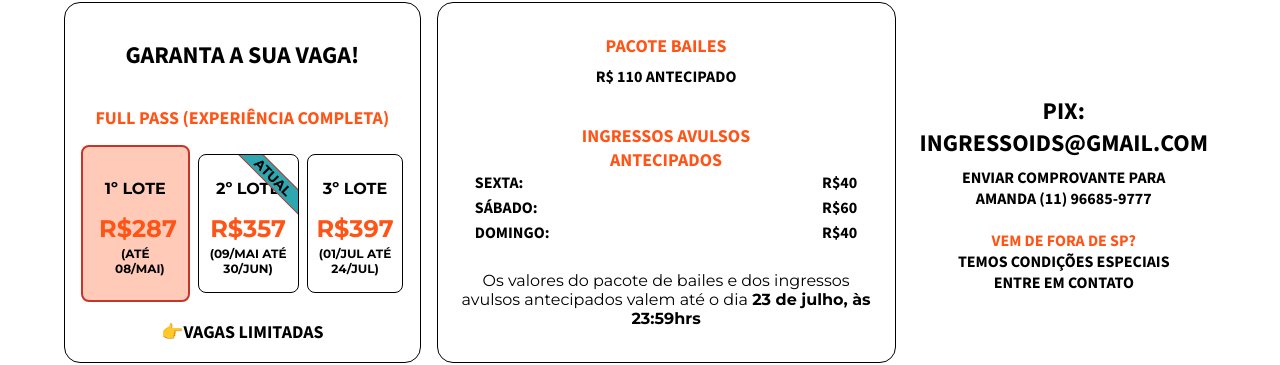
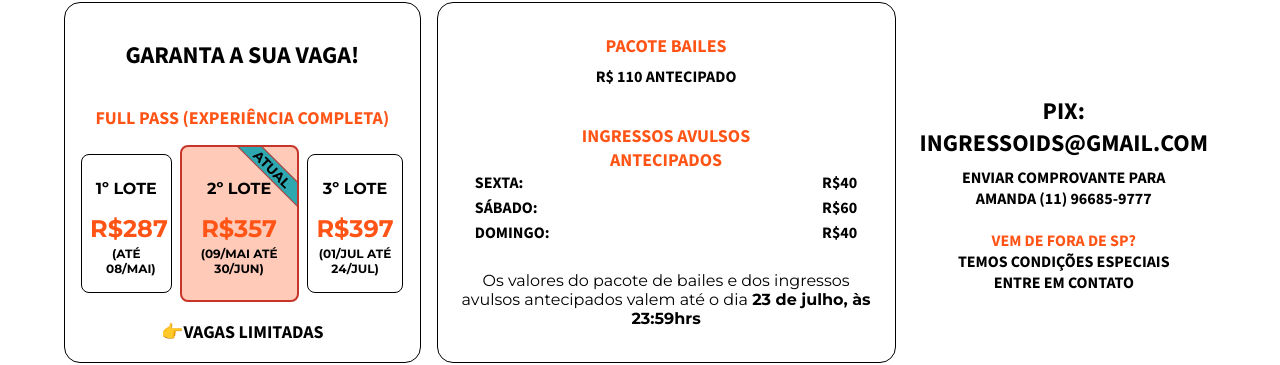
Before and after one commit to Matheus-Rdl/IDS_LandingPage, a React (Vite) app in the folder frontend/: page / in a window 1280 px wide. Shown: the part 3367-3732 px from the top of the page. Built offline with nearby package versions, Linux system fonts and the light colour scheme.

Commit message:
Update App.css

```diff
--- a/frontend/src/App.css
+++ b/frontend/src/App.css
@@ -1179,7 +1179,7 @@ ol {
 
 }
 
-.money .money-content .money-content-box-bill .money-content-box-bill-price .money-content-box-bill-price-content:nth-child(1) {
+.money .money-content .money-content-box-bill .money-content-box-bill-price .money-content-box-bill-price-content:nth-child(2) {
   background-color: rgb(255, 84, 22, 0.3);
 }
 
@@ -1210,7 +1210,7 @@ ol {
   margin-inline: 0;
 }
 
-.money .money-content .money-content-box-bill .money-content-box-bill-price .money-content-box-bill-price-content:nth-child(1) {
+.money .money-content .money-content-box-bill .money-content-box-bill-price .money-content-box-bill-price-content:nth-child(2) {
   padding: 1rem 1rem 1.5rem 1rem;
   border: 2px solid var(--color-red);
 
```
